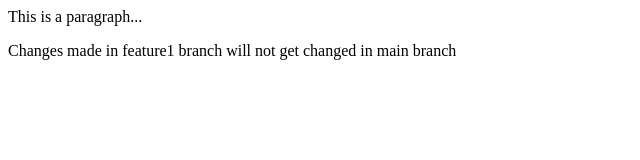
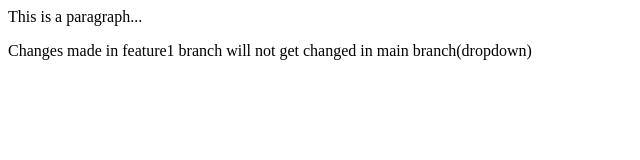
Before and after one commit to kdahal7/localrepo, a plain HTML site: page index.html in a window 1280 px wide. Shown: the full height of the page, 0-640 px from the left. Drawn offline with Linux system fonts and the light colour scheme.

```diff
--- a/index.html
+++ b/index.html
@@ -1,2 +1,2 @@
 <p>This is a paragraph...</p>
-<p>Changes made in feature1 branch will not get changed in main branch</p>
+<p>Changes made in feature1 branch will not get changed in main branch(dropdown)</p>
```
